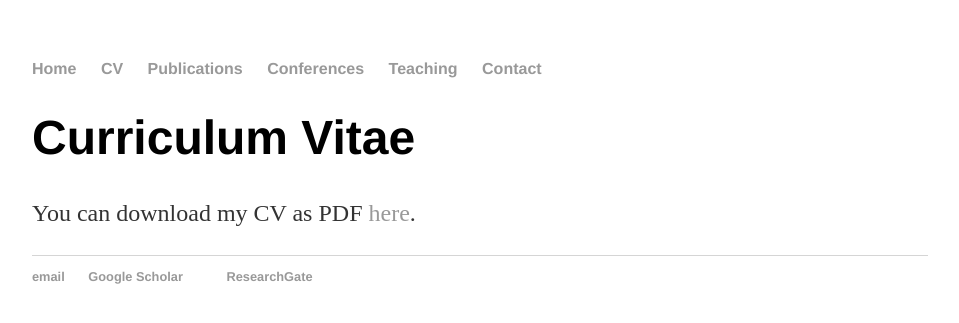
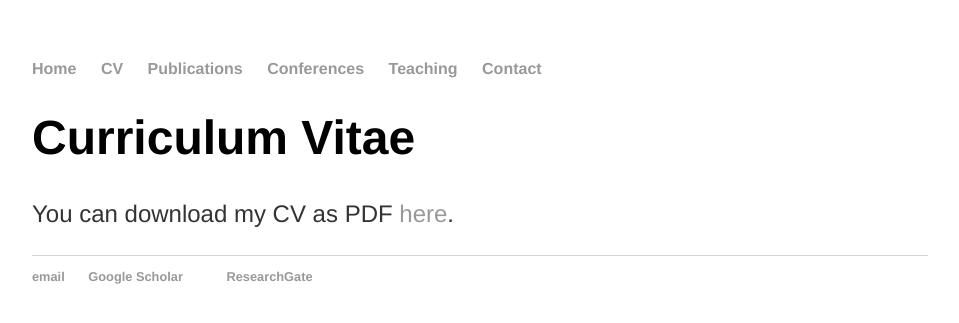
Before and after one commit to rstuhlmeier/rstuhlmeier.github.io, a Jekyll site: the page built from cv/index.html, in a window 1280 px wide. Shown: the top 323 px of the page, without its empty margins (160-1119 px from the left). Built offline with Jekyll 4.4.1, drawn with Linux system fonts in a browser that asks for light colours.

Commit message:
Update main.css

```diff
--- a/css/main.css
+++ b/css/main.css
@@ -1,6 +1,7 @@
 body {
     margin: 60px auto;
     width: 70%;
+    font-family:'Helvetica', 'Arial', 'Sans-Serif';
 }
 nav ul, footer ul {
     font-family:'Helvetica', 'Arial', 'Sans-Serif';
@@ -25,6 +26,7 @@ h1 {
 }
 p {
     font-size: 1.5em;
+    font-family:'Helvetica', 'Arial', 'Sans-Serif';
     line-height: 1.4em;
     color: #333;
 }
@@ -36,6 +38,7 @@ footer {
 ul.posts {
     margin: 20px auto 40px;
     font-size: 1.5em;
+    font-family:'Helvetica', 'Arial', 'Sans-Serif';
 }
 
 ul.posts li {
```
